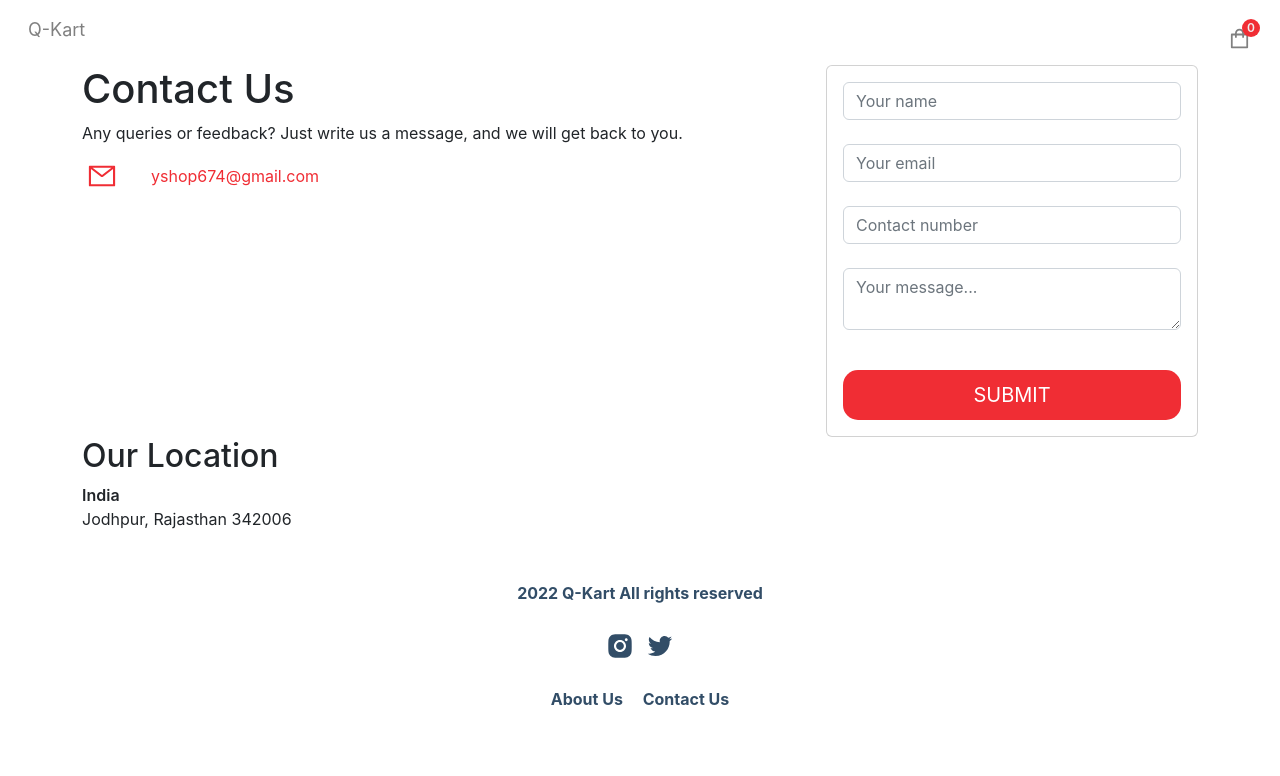
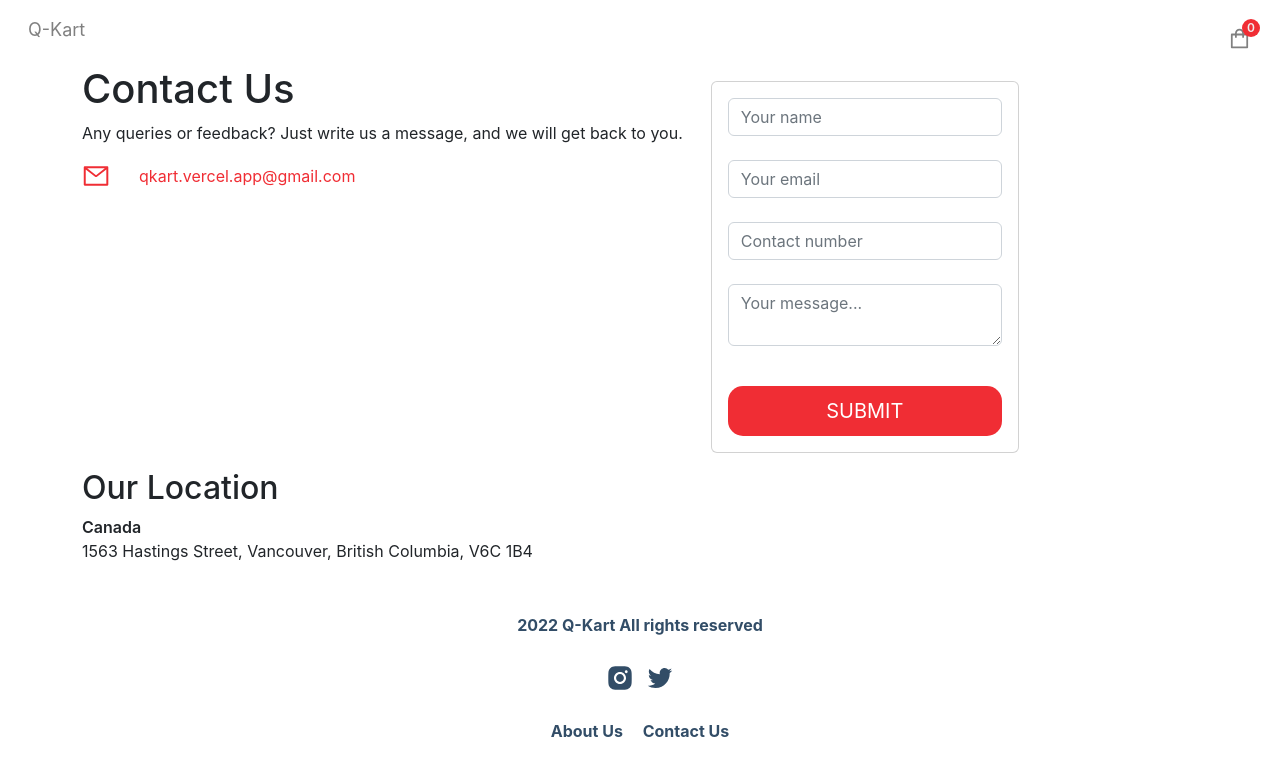
Before and after one commit to myqkart/qkart, a Next.js app: page /help/ContactUs in a window 1280 px wide. Shown: the top 776 px of the page. Built offline with nearby package versions, Linux system fonts and the light colour scheme; no server answers.

Commit message:
Contact us address changed

```diff
--- a/pages/help/ContactUs.js
+++ b/pages/help/ContactUs.js
@@ -73,8 +73,8 @@ const ContactUs = () => {
           <section className="tech-sec contact-us-pg">
             <div className="container">
               <div className="frm-sec">
-                <div className="d-flex">
-                  <div className="col">
+                <div className="row">
+                  <div className="col-auto">
                     <h1>
                       Contact <span>Us</span>
                     </h1>
@@ -88,7 +88,7 @@ const ContactUs = () => {
                         style={{ fontSize: "30px" }}
                       />
                       <a href="mailto:yourshop674@gmail.com" className="col">
-                        yshop674@gmail.com
+                        qkart.vercel.app@gmail.com
                       </a>
                     </div>
                     {/* <div className="reviews row">
@@ -101,7 +101,9 @@ const ContactUs = () => {
                       </a>
                     </div> */}
                   </div>
-                  <div className="card col-4">
+                  <div className="col-auto p-3">
+
+                  <div className="card">
                     <div className="p-3">
                       <Formik
                         initialValues={initialValues}
@@ -181,6 +183,7 @@ const ContactUs = () => {
                       </Formik>
                     </div>
                   </div>
+                  </div>
                 </div>
               </div>
             </div>
@@ -192,8 +195,8 @@ const ContactUs = () => {
                 Our <span>Location</span>
               </h2>
               <p>
-                <b style={{ fontWeight: "600" }}>India</b> <br />
-                Jodhpur, Rajasthan 342006
+                <b style={{ fontWeight: "600" }}>Canada</b> <br />
+                1563 Hastings Street, Vancouver, British Columbia, V6C 1B4
               </p>
             </div>
           </section>
```
